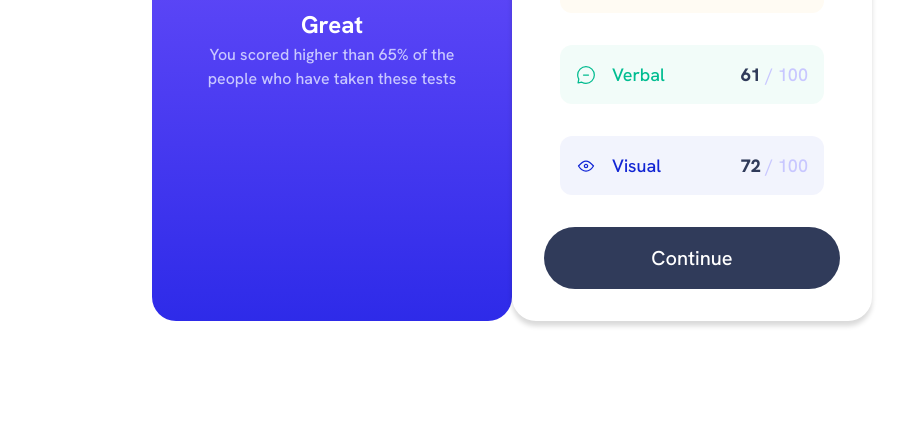
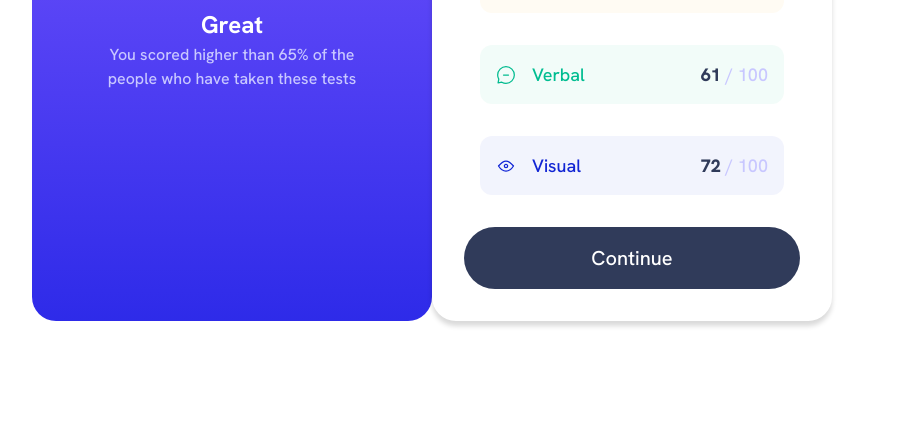
Before and after one commit to ralphvirtucio/result-summary-component, a plain HTML site: page index.html in a window 1280 px wide. Shown: the part 352-800 px from the top of the page, without its empty margins (208-1112 px from the left). Drawn offline with Linux system fonts and the light colour scheme.

Commit message:
WIP: Desktop Design

```diff
--- a/scss/pages/_home.scss
+++ b/scss/pages/_home.scss
@@ -7,8 +7,8 @@ body {
 
 .main {
   @media screen and (min-width: 1024px) {
-    max-width: 50%;
-    width: 90rem;
+    max-width: 80%;
+    width: 50rem;
     margin-inline: auto;
   }
 }
```
Also changed, not shown: css/style.css.
